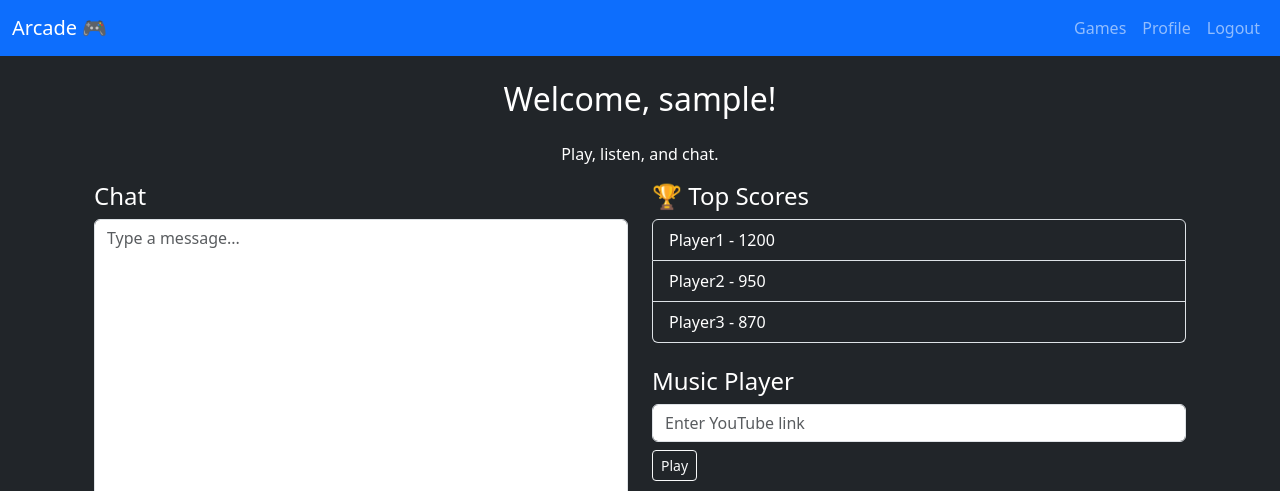
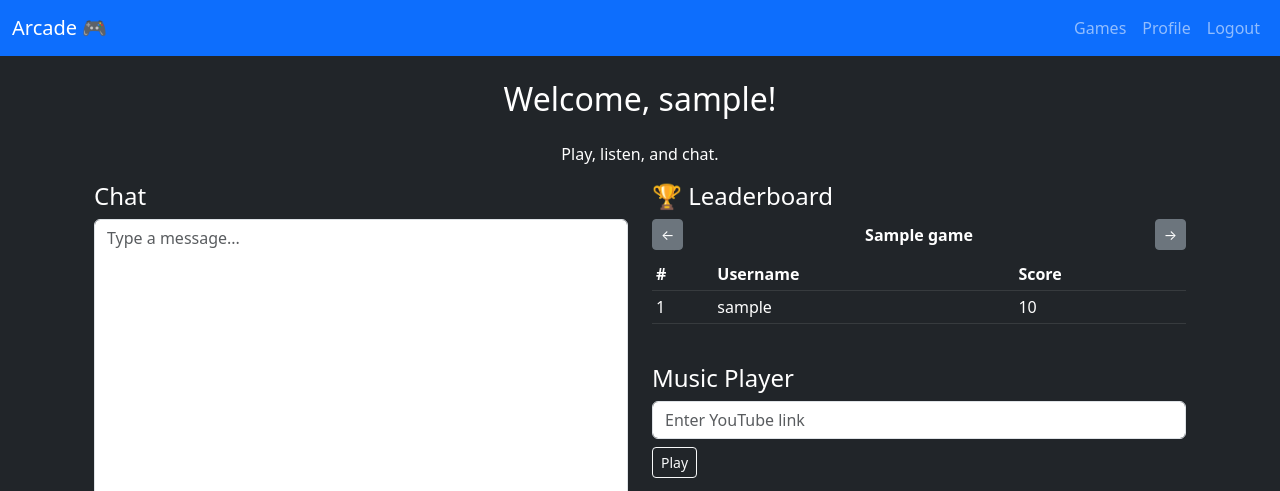
Before and after one commit to NikolaNikolov17/arcade-django, a Django app: page /home/ in a window 1280 px wide. Shown: the top 491 px of the page. Run offline with Django 5.2, Linux system fonts and the light colour scheme; a user stored in the database is signed in; tables that the repository leaves empty hold one stand-in row (values such as "Sample post").

Commit message:
Fixed leaderboard and game scores for users

```diff
--- a/common/views.py
+++ b/common/views.py
@@ -1,7 +1,10 @@
 from django.contrib.auth.mixins import LoginRequiredMixin
+from django.db.models import Max
 from django.shortcuts import render
 from django.urls import reverse_lazy
 from django.views.generic import RedirectView, TemplateView
+
+from games.models import Game, GameScore
 
 
 # Create your views here.
@@ -16,3 +19,23 @@ class HomeRedirectView(RedirectView):
 
 class HomeView(LoginRequiredMixin, TemplateView):
     template_name = 'home.html'
+
+    def get_context_data(self, **kwargs):
+        context = super().get_context_data(**kwargs)
+
+
+        games = Game.objects.all()
+        leaderboard = {}
+
+        for game in games:
+            top_scores = (
+                GameScore.objects
+                .filter(game=game)
+                .values('user__username')
+                .annotate(max_score=Max('score'))
+                .order_by('-max_score')[:10]
+            )
+            leaderboard[game.name] = list(top_scores)
+
+        context['leaderboard'] = leaderboard
+        return context
--- a/games/urls.py
+++ b/games/urls.py
@@ -1,7 +1,11 @@
-from django.urls import path
-from . import views
+from django.urls import path, include
+from .views import GamesHomeView, SpaceInvadersView, PacManView, SaveScoreView
 
 urlpatterns = [
-    path('space-invaders/', views.space_defenders_view, name='space_invaders'),
-    path('pac-man/', views.pac_man_view, name='pac_man'),
+    path('', include([
+        path('', GamesHomeView.as_view(), name='games_hub'),
+        path('space-invaders/', SpaceInvadersView.as_view(), name='space_invaders'),
+        path('pac-man/', PacManView.as_view(), name='pac_man'),
+    path('save-score/', SaveScoreView.as_view(), name='save_score'),
+    ])),
 ]
--- a/templates/base.html
+++ b/templates/base.html
@@ -14,7 +14,7 @@
         <ul class="navbar-nav ms-auto">
           {% if user.is_authenticated %}
             <li class="nav-item">
-              <a class="nav-link" href="">Games</a>
+              <a class="nav-link" href="{% url 'games_hub' %}">Games</a>
             </li>
             <li class="nav-item">
               <a class="nav-link" href="{% url 'profile' %}">Profile</a>
--- a/templates/home.html
+++ b/templates/home.html
@@ -12,12 +12,26 @@
 
     <div class="col-md-6 d-flex flex-column justify-content-between">
       <div class="mb-4">
-        <h4>🏆 Top Scores</h4>
-        <ul class="list-group">
-          <li class="list-group-item bg-dark text-white">Player1 - 1200</li>
-          <li class="list-group-item bg-dark text-white">Player2 - 950</li>
-          <li class="list-group-item bg-dark text-white">Player3 - 870</li>
-        </ul>
+        <h4>🏆 Leaderboard</h4>
+        <div id="leaderboard-container">
+          <div class="d-flex justify-content-between align-items-center mb-2">
+            <button onclick="switchGame(-1)" class="btn btn-sm btn-secondary">←</button>
+            <strong id="current-game-name"></strong>
+            <button onclick="switchGame(1)" class="btn btn-sm btn-secondary">→</button>
+          </div>
+          <table class="table table-dark table-sm">
+            <thead>
+              <tr>
+                <th>#</th>
+                <th>Username</th>
+                <th>Score</th>
+              </tr>
+            </thead>
+            <tbody id="leaderboard-body">
+
+            </tbody>
+          </table>
+        </div>
       </div>
 
       <div>
@@ -38,4 +52,41 @@
     </div>
   </div>
 </div>
+
+<script>
+  const leaderboardData = {{ leaderboard|safe }};
+  const gameNames = Object.keys(leaderboardData);
+  let currentGameIndex = 0;
+
+  function renderLeaderboard() {
+    const game = gameNames[currentGameIndex];
+    document.getElementById("current-game-name").innerText = game;
+
+    const tbody = document.getElementById("leaderboard-body");
+    tbody.innerHTML = "";
+
+    const scores = leaderboardData[game];
+    if (!scores || scores.length === 0) {
+      tbody.innerHTML = `<tr><td colspan="3" class="text-center">No scores yet</td></tr>`;
+    } else {
+      scores.forEach((entry, i) => {
+        const row = document.createElement("tr");
+        row.innerHTML = `
+          <td>${i + 1}</td>
+          <td>${entry.user__username}</td>
+          <td>${entry.max_score}</td>
+        `;
+        tbody.appendChild(row);
+      });
+    }
+  }
+
+  function switchGame(direction) {
+    currentGameIndex = (currentGameIndex + direction + gameNames.length) % gameNames.length;
+    renderLeaderboard();
+  }
+
+  renderLeaderboard();
+</script>
+
 {% endblock %}
```
Also changed, not shown: games/views.py (+42 -7 lines), templates/games/game-hub.html (added, +27 -0 lines), templates/games/pac-man.html (+25 -3 lines), templates/games/space-invaders.html (+25 -6 lines).
